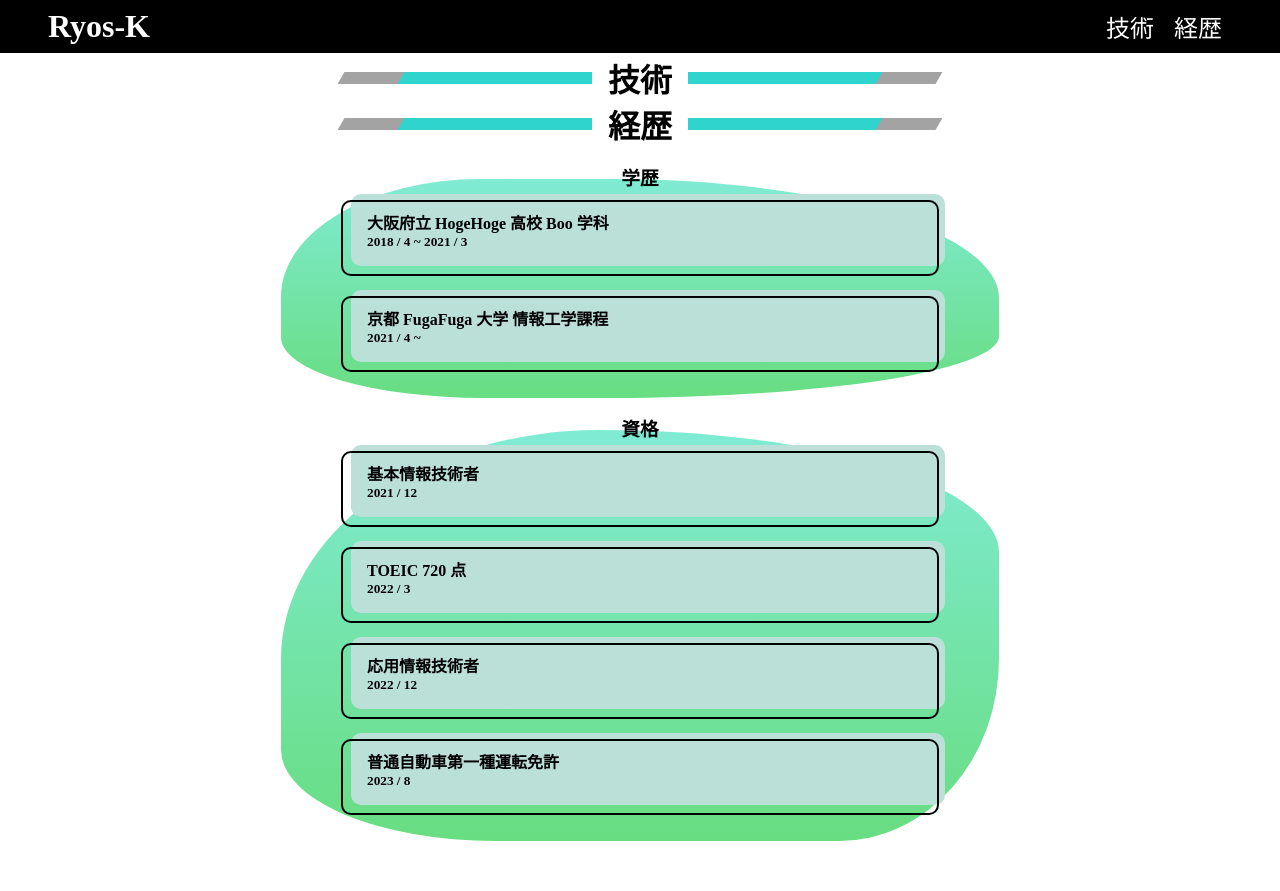
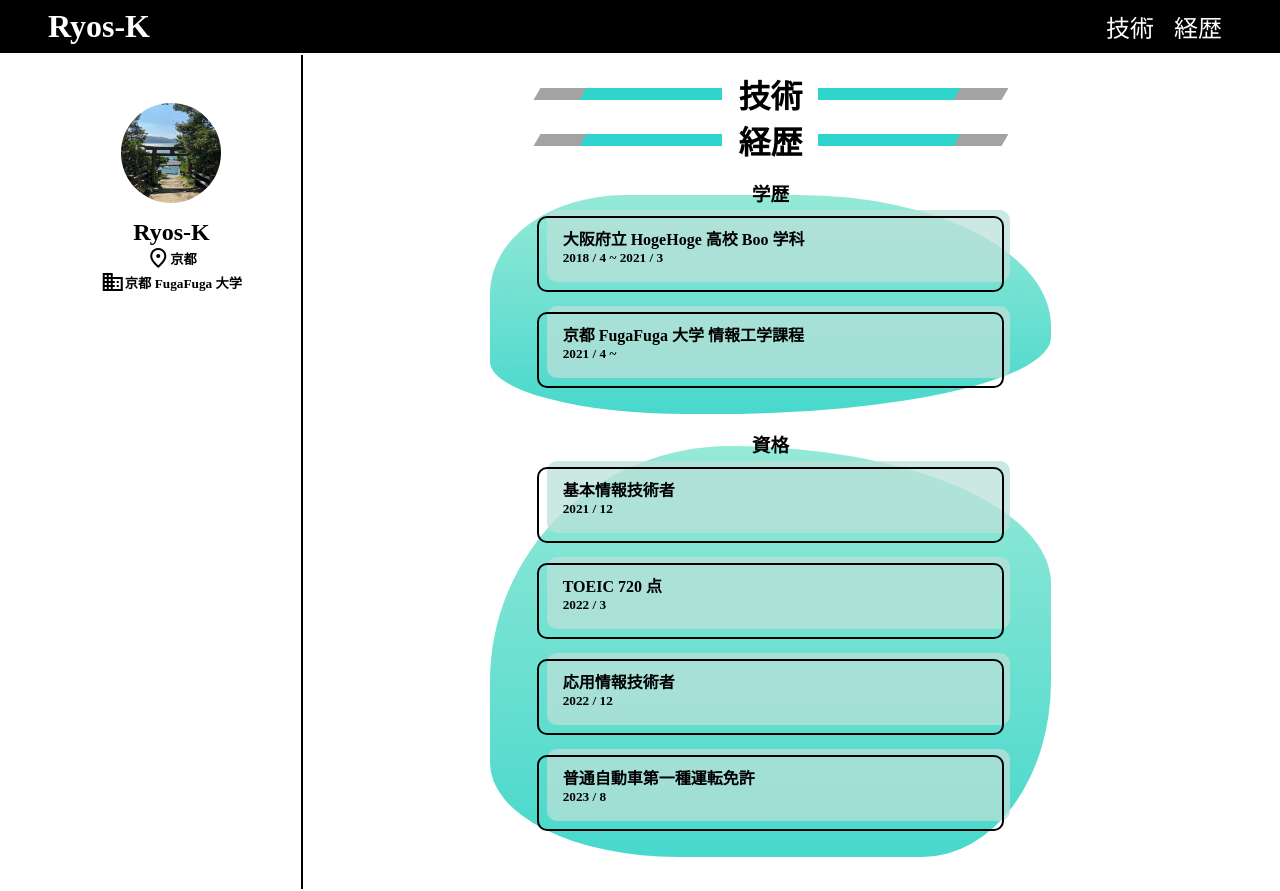
Before and after one commit to Ryos-K/ryos-k.github.io, a plain HTML site: page docs/index.html in a window 1280 px wide. Before the commit the page ends 859 px from the top, so only its background shows below. Drawn offline with nearby package versions, Linux system fonts and the light colour scheme; some packages are replaced by stand-ins of ours.

Commit message:
feat: Add profile section

```diff
--- a/docs/index.html
+++ b/docs/index.html
@@ -7,6 +7,8 @@
     <meta name="description" content="Ryos-K のポートフォリオ">
     <link rel="stylesheet" href="https://unpkg.com/ress/dist/ress.min.css">
     <link rel="stylesheet" href="style.css">
+    <link rel="stylesheet"
+        href="https://fonts.googleapis.com/css2?family=Material+Symbols+Outlined:opsz,wght,FILL,GRAD@20..48,100..700,0..1,-50..200" />
 </head>
 
 <body>
@@ -25,10 +27,22 @@
         <div class="main-content">
             <section class="home">
                 <div class="home-content">
-
+                    <div class="profile">
+                        <img src="images/profile.jpg" alt="プロフィール画像">
+                        <h2>Ryos-K</h2>
+                        <div class="location">
+                            <span class="material-symbols-outlined">location_on</span>
+                            <h5>京都</h5>
+                        </div>
+                        <div class="university">
+                            <span class="material-symbols-outlined">domain</span>
+                            <h5>京都 FugaFuga 大学</h5>
+                        </div>
+                    </div>
                 </div>
             </section>
 
+            <article>
                 <section class="skills">
                     <h2 class="section-title"><span>技術</span></h2>
                     <ul class="skill-list">
@@ -68,6 +82,7 @@
                         </li>
                     </ul>
                 </section>
+            </article>
         </div>
     </main>
 </body>
--- a/docs/style.css
+++ b/docs/style.css
@@ -59,9 +59,20 @@ main {
 }
 
 .main-content {
+    display: flex;
+    justify-content: flex-start;
+    flex-direction: row;
     width: 100%;
     max-width: 1200px;
     padding: 2px;
+    align-items: center;
+}
+@media (max-width: 768px) {
+    .main-content {
+        display: flex;
+        justify-content: center;
+        flex-direction: column;
+    }
 }
 
 .section-title {
@@ -103,10 +114,61 @@ main {
 }
 
 /*
-    main:history
+    main:home
  */
 
+.home {
+    width: 300px;
+    height: 100%;
+    border-right: 2px solid rgb(0, 0, 0);
+}
 
+.profile {
+    display: flex;
+    justify-content: center;
+    align-items: center;
+    flex-direction: column;
+    padding: 16px;
+    border-radius: 8px;
+    background-color: white;
+    margin: 16px;
+}
+
+.profile img {
+    width: 100px;
+    height: 100px;
+    border-radius: 50%;
+    margin: 16px;
+}
+
+.location {
+    display: flex;
+    justify-content: center;
+    align-items: center;
+}
+
+.university {
+    display: flex;
+    justify-content: center;
+    align-items: center;
+
+}
+
+/*
+    main:article
+ */
+
+article {
+    flex-grow: 1;
+    border-radius: 10px;
+    width: 90%;
+    padding: 16px 0;
+    min-width: 256px;
+}
+
+/*
+    main:article:history
+ */
 
 .history-info-box {
     background-color: transparent;
@@ -122,7 +184,7 @@ main {
 
 .history-info-box::after {
     content: '';
-    background-color: rgb(187, 224, 216);
+    background-color: rgba(187, 224, 216, 0.75);
     border-radius: 10px;
     width: 100%;
     height: 100%;
@@ -142,26 +204,25 @@ main {
     position: relative;
 }
 
-.education-list::before, .qualification-list::before {
+.education-list::before,
+.qualification-list::before {
     content: '';
     position: absolute;
     top: 1em;
     left: 20%;
     width: 60%;
     height: calc(100% + 16px - 1em);
-    background: linear-gradient(0deg, rgb(104, 221, 129) 0%, rgb(128, 235, 212) 100%);
+    background: linear-gradient(0deg, rgb(72, 216, 204) 0%, rgb(149, 233, 215) 100%);
     z-index: -1;
 }
 
 .education-list::before {
-    animation: wavy-box-animation1 32s infinite;
+    animation: wavy-box-animation1 60s infinite ease-in-out;
 }
 
 .qualification-list::before {
-    animation: wavy-box-animation2 48s infinite;
+    animation: wavy-box-animation2 60s infinite ease-in-out;
 }
-
-
 
 
 @keyframes wavy-box-animation1 {
```
Also changed, not shown: docs/images/profile.jpg (added). Lines whose indentation alone changed are shown as unchanged.
